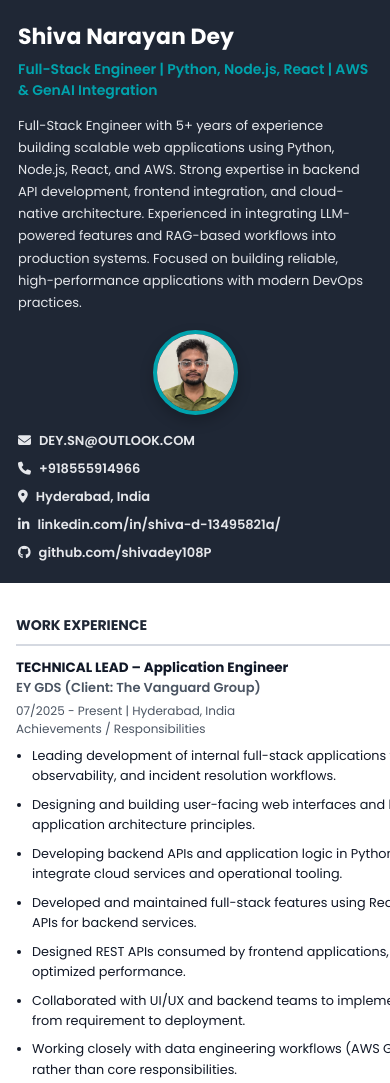
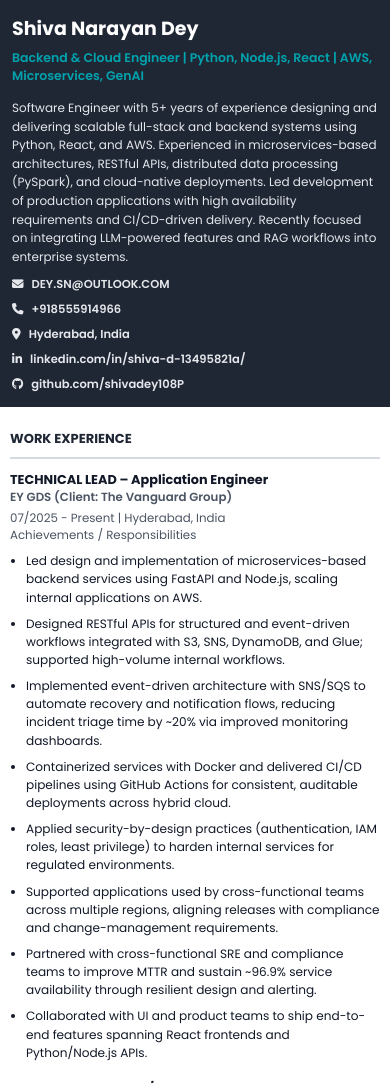
Before and after one commit to shivadey108P/shiva_dey_resume_builder, a plain HTML site: page index.html in a window 390 px wide. Shown: the top 1083 px of the page. Drawn offline with Linux system fonts and the light colour scheme.

Commit message:
Updated resume

```diff
--- a/index.html
+++ b/index.html
@@ -1,5 +1,6 @@
 <!DOCTYPE html>
 <html lang="en">
+
 <head>
   <meta charset="UTF-8" />
   <meta name="viewport" content="width=device-width, initial-scale=1.0" />
@@ -7,7 +8,9 @@
   <link rel="preconnect" href="https://fonts.googleapis.com">
   <link rel="preconnect" href="https://fonts.gstatic.com" crossorigin>
   <link href="https://fonts.googleapis.com/css2?family=Poppins:wght@400;500;600;700&display=swap" rel="stylesheet">
-  <link rel="stylesheet" href="https://cdnjs.cloudflare.com/ajax/libs/font-awesome/6.5.1/css/all.min.css" integrity="sha512-DTOQO9RWCH3ppGqcWaEA1BIZOC6xxalwEsw9c2QQeAIftl+Vegovlnee1c9QX4TctnWMn13TZye+giMm8e2LwA==" crossorigin="anonymous" referrerpolicy="no-referrer" />
+  <link rel="stylesheet" href="https://cdnjs.cloudflare.com/ajax/libs/font-awesome/6.5.1/css/all.min.css"
+    integrity="sha512-DTOQO9RWCH3ppGqcWaEA1BIZOC6xxalwEsw9c2QQeAIftl+Vegovlnee1c9QX4TctnWMn13TZye+giMm8e2LwA=="
+    crossorigin="anonymous" referrerpolicy="no-referrer" />
   <style>
     :root {
       --navy: #1f2735;
@@ -62,9 +65,15 @@ a {
       color: #fff;
       padding: 24px 28px;
       display: grid;
-  grid-template-columns: 1.6fr auto 1.1fr;
+      grid-template-columns: 2fr 1.2fr;
       gap: 20px;
       align-items: center;
+    }
+
+    /* Ensure header columns can shrink for wrapping */
+    .headline,
+    .contact {
+      min-width: 0;
     }
 
     .headline h1 {
@@ -85,16 +94,6 @@ a {
       font-size: 14px;
       color: #e5e7eb;
       line-height: 1.6;
-}
-
-.profile-pic {
-  width: 115px;
-  height: 115px;
-  border-radius: 50%;
-  object-fit: cover;
-  border: 4px solid var(--teal);
-  box-shadow: 0 6px 14px rgba(0,0,0,0.22);
-  justify-self: center;
     }
 
     .contact {
@@ -126,6 +125,11 @@ a {
       padding: 20px 24px 28px;
     }
 
+    /* Allow grid children to shrink and wrap on small screens */
+    .content>* {
+      min-width: 0;
+    }
+
     /* Cards */
     .section-card {
       background: var(--card);
@@ -153,6 +157,11 @@ a {
       gap: 8px;
     }
 
+    /* Permit flex children to shrink so long text wraps instead of overflowing */
+    .role-header>div {
+      min-width: 0;
+    }
+
     .role-title {
       font-weight: 700;
       font-size: 13.5px;
@@ -178,6 +187,9 @@ a {
       margin-bottom: 8px;
       font-size: 13px;
       line-height: 1.5;
+      overflow-wrap: anywhere;
+      word-break: break-word;
+      word-wrap: break-word;
     }
 
     /* Skills Pills */
@@ -241,12 +253,6 @@ a {
         text-align: left;
       }
 
-  .profile-pic {
-    width: 85px;
-    height: 85px;
-    justify-self: center;
-  }
-
       .headline h1 {
         font-size: 22px;
       }
@@ -299,23 +305,130 @@ a {
         gap: 4px;
       }
     }
+
+    @media (max-width: 700px) {
+
+      .topbar {
+        padding: 16px 14px;
+        gap: 12px;
+      }
+
+      .headline h1 {
+        font-size: 20px;
+      }
+
+      .headline h2 {
+        font-size: 13px;
+      }
+
+      .headline p {
+        font-size: 12.5px;
+        line-height: 1.6;
+      }
+
+      .contact-info {
+        font-size: 12px;
+      }
+
+      .content {
+        padding: 12px;
+        gap: 12px;
+      }
+
+      .section-card {
+        padding: 14px 0;
+      }
+
+      .section-title {
+        font-size: 13.5px;
+      }
+
+      .bullets li,
+      .tech-item p,
+      .project-desc {
+        font-size: 12.4px;
+        line-height: 1.55;
+      }
+
+      .pill {
+        font-size: 11px;
+        padding: 6px 9px;
+      }
+
+      .role-title {
+        font-size: 12.8px;
+      }
+
+      .role-meta,
+      .role-company {
+        font-size: 11.8px;
+      }
+    }
+
+    @media (max-width: 600px) {
+
+      .topbar {
+        padding: 14px 12px;
+        gap: 10px;
+      }
+
+      .headline h1 {
+        font-size: 19px;
+      }
+
+      .headline h2 {
+        font-size: 12.5px;
+      }
+
+      .headline p {
+        font-size: 12px;
+        line-height: 1.55;
+      }
+
+      .contact-info {
+        font-size: 11.5px;
+      }
+
+      .content {
+        padding: 10px;
+        gap: 10px;
+      }
+
+      .section-card {
+        padding: 12px 0;
+      }
+
+      .section-title {
+        font-size: 13px;
+      }
+
+      .bullets li,
+      .tech-item p,
+      .project-desc {
+        font-size: 12.1px;
+        line-height: 1.5;
+      }
+
+      .pill {
+        font-size: 10.8px;
+        padding: 6px 8px;
+      }
+    }
   </style>
 </head>
+
 <body>
   <div class="page">
     <header class="topbar">
       <div class="headline">
         <h1>Shiva Narayan Dey</h1>
-       <h2>Full-Stack Engineer | Python, Node.js, React | AWS & GenAI Integration</h2>
-        <p>
-Full-Stack Engineer with 5+ years of experience building scalable web applications using Python, Node.js, React, and AWS.
-Strong expertise in backend API development, frontend integration, and cloud-native architecture.
-Experienced in integrating LLM-powered features and RAG-based workflows into production systems.
-Focused on building reliable, high-performance applications with modern DevOps practices.
-</p>
+        <h2>Backend & Cloud Engineer | Python, Node.js, React | AWS, Microservices, GenAI</h2>
+        <p>Software Engineer with 5+ years of experience designing and delivering scalable full-stack and backend
+          systems using Python, React, and AWS. Experienced in microservices-based architectures, RESTful APIs,
+          distributed data processing (PySpark), and cloud-native deployments. Led development of production
+          applications with high availability requirements and CI/CD-driven delivery. Recently focused on integrating
+          LLM-powered features and RAG workflows into enterprise systems.</p>
       </div>
-
-      <img class="profile-pic" src="images/my_pic.jpeg" alt="Profile Photo" />
       <div class="contact">
         <div class="contact-info">
           <a class="contact-row" href="mailto:DEY.SN@OUTLOOK.COM">
@@ -326,11 +439,13 @@ Focused on building reliable, high-performance applications with modern DevOps p
             <span class="icon" aria-hidden="true"><i class="fa-solid fa-phone"></i></span>
             <span>+918555914966</span>
           </a>
-          <a class="contact-row" href="https://maps.google.com/?q=Hyderabad%2C%20India" target="_blank" rel="noopener noreferrer">
+          <a class="contact-row" href="https://maps.google.com/?q=Hyderabad%2C%20India" target="_blank"
+            rel="noopener noreferrer">
             <span class="icon" aria-hidden="true"><i class="fa-solid fa-location-dot"></i></span>
             <span>Hyderabad, India</span>
           </a>
-          <a class="contact-row" href="https://www.linkedin.com/in/shiva-d-13495821a/" target="_blank" rel="noopener noreferrer">
+          <a class="contact-row" href="https://www.linkedin.com/in/shiva-d-13495821a/" target="_blank"
+            rel="noopener noreferrer">
             <span class="icon" aria-hidden="true"><i class="fa-brands fa-linkedin-in"></i></span>
             <span>linkedin.com/in/shiva-d-13495821a/</span>
           </a>
@@ -358,19 +473,22 @@ Focused on building reliable, high-performance applications with modern DevOps p
 
             <div class="role-meta">Achievements / Responsibilities</div>
             <ul class="bullets">
-              <li>Leading development of internal full-stack applications to improve system availability, observability, and incident resolution workflows.</li>
-              <li>Designing and building user-facing web interfaces and backend services using modern application architecture principles.</li>
-              <li>Developing backend APIs and application logic in Python that abstract data pipelines and integrate cloud services and operational tooling.</li>
-<li>Developed and maintained full-stack features using React for frontend and Python/Node.js APIs for backend services.</li>
-<li>Designed REST APIs consumed by frontend applications, ensuring efficient data flow and optimized performance.</li>
-<li>Collaborated with UI/UX and backend teams to implement end-to-end application features from requirement to deployment.</li>
-              <li>Working closely with data engineering workflows (AWS Glue, PySpark) as backend integrations rather than core responsibilities.</li>
-              <li>Designing and implementing cloud-native application components on AWS, including scalable storage, messaging, and service orchestration.</li>
-<li>Implemented frontend state management and optimized component rendering for improved user experience.</li>
-              <li>Implementing event-driven application workflows using AWS services to automate system notifications and recovery actions.</li>
-              <li>Driving application reliability improvements by enhancing monitoring dashboards, alerting mechanisms, and recovery automation.</li>
-              <li>Contributing to an MTTR reduction initiative by building application features that streamline diagnostics, triage, and resolution.</li>
-              <li>Supporting high availability (~96.9%) through resilient application design across hybrid legacy and cloud environments.</li>
+              <li>Led design and implementation of microservices-based backend services using FastAPI and Node.js,
+                scaling internal applications on AWS.</li>
+              <li>Designed RESTful APIs for structured and event-driven workflows integrated with S3, SNS, DynamoDB, and
+                Glue; supported high-volume internal workflows.</li>
+              <li>Implemented event-driven architecture with SNS/SQS to automate recovery and notification flows,
+                reducing incident triage time by ~20% via improved monitoring dashboards.</li>
+              <li>Containerized services with Docker and delivered CI/CD pipelines using GitHub Actions for consistent,
+                auditable deployments across hybrid cloud.</li>
+              <li>Applied security-by-design practices (authentication, IAM roles, least privilege) to harden internal
+                services for regulated environments.</li>
+              <li>Supported applications used by cross-functional teams across multiple regions, aligning releases with
+                compliance and change-management requirements.</li>
+              <li>Partnered with cross-functional SRE and compliance teams to improve MTTR and sustain ~96.9% service
+                availability through resilient design and alerting.</li>
+              <li>Collaborated with UI and product teams to ship end-to-end features spanning React frontends and
+                Python/Node.js APIs.</li>
             </ul>
           </div>
 
@@ -385,13 +503,16 @@ Focused on building reliable, high-performance applications with modern DevOps p
 
             <div class="role-meta">Achievements / Responsibilities</div>
             <ul class="bullets">
-              <li>Worked on enterprise-scale applications with a strong focus on backend systems, APIs, and end-to-end application workflows.</li>
-              <li>Developed Python-based utilities and automation frameworks to validate business logic, data consistency, and API behavior.</li>
-              <li>Designed and executed SQL-based validations across multiple data stores to ensure correctness of application flows.</li>
-              <li>Collaborated closely with backend and integration teams to debug REST API issues, data mismatches, and service failures.</li>
-              <li>Gained hands-on experience working with RESTful services, relational databases, Linux-based environments, and cloud-hosted applications.</li>
-              <li>Actively participated in release cycles and production support activities, improving issue diagnosis and resolution efficiency.</li>
-              <li>Contributed to process improvements, internal tooling, and technical documentation to enhance overall team productivity.</li>
+              <li>Built backend utilities and service-level validation frameworks in Python to support enterprise
+                application reliability.</li>
+              <li>Designed SQL-based validation pipelines ensuring data integrity across relational data stores for
+                high-volume internal workflows.</li>
+              <li>Debugged REST API integrations and service-to-service communication issues across distributed systems
+                in Linux-based cloud environments.</li>
+              <li>Containerized services with Docker and contributed to CI/CD pipelines (GitHub Actions) for repeatable
+                deployments.</li>
+              <li>Partnered with cross-functional teams during release cycles and production support, strengthening
+                incident response and documentation.</li>
             </ul>
           </div>
 
@@ -403,7 +524,8 @@ Focused on building reliable, high-performance applications with modern DevOps p
             <div class="role-title">AWS Certified Cloud Practitioner</div>
             <div class="role-meta">11/2024 - 11/2027</div>
           </div>
-          <div class="role-meta">https://cp.certmetrics.com/amazon/en/public/verify/credential/9ddc675bcebd470fb458b0207b112c75</div>
+          <div class="role-meta">
+            https://cp.certmetrics.com/amazon/en/public/verify/credential/9ddc675bcebd470fb458b0207b112c75</div>
         </section>
 
         <section class="section-card">
@@ -443,11 +565,12 @@ Focused on building reliable, high-performance applications with modern DevOps p
         <section class="section-card">
           <h3 class="section-title">Skills</h3>
           <ul class="pill-list">
-            <li class="pill">Full-Stack Application Development</li>
-            <li class="pill">REST API Design & Integration</li>
+            <li class="pill">Microservices & REST API Design</li>
+            <li class="pill">Backend Engineering (Python, Node.js)</li>
             <li class="pill">Cloud-Native Architecture (AWS)</li>
-            <li class="pill">Event-Driven Application Design</li>
-            <li class="pill">GenAI-Enabled Features (RAG)</li>
+            <li class="pill">CI/CD & Observability</li>
+            <li class="pill">Event-Driven Workflows (SNS/SQS)</li>
+            <li class="pill">GenAI Integration (RAG)</li>
           </ul>
         </section>
 
@@ -475,12 +598,14 @@ Focused on building reliable, high-performance applications with modern DevOps p
 
             <div class="tech-item">
               <h4>Cloud & DevOps</h4>
-              <p>AWS (S3, DynamoDB, SNS, IAM, CloudWatch, Redshift, Glue), Docker, GitHub Actions, Linux</p>
+              <p>AWS (S3, DynamoDB, SNS/SQS, API Gateway, IAM, CloudWatch, Redshift, Glue), Docker, GitHub Actions
+                (CI/CD), Linux, monitoring & alerting</p>
             </div>
 
             <div class="tech-item">
               <h4>Application Architecture</h4>
-              <p>Service-Oriented Architecture, Event-Driven Systems, Data Integration</p>
+              <p>Microservices Architecture, Service-Oriented Architecture, Event-Driven Systems, Service-to-Service
+                Communication</p>
             </div>
 
             <div class="tech-item">
@@ -490,7 +615,8 @@ Focused on building reliable, high-performance applications with modern DevOps p
 
             <div class="tech-item">
               <h4>Generative AI</h4>
-  <p>LLM Integration (OpenAI, AWS Bedrock), RAG-based Workflows, Prompt Engineering, API-based AI Integration</p>
+              <p>LLM Integration (OpenAI, AWS Bedrock), RAG-based Workflows, Prompt Engineering, API-based AI
+                Integration</p>
             </div>
             <div class="tech-item">
               <h4>System Design & Reliability</h4>
@@ -512,7 +638,9 @@ Integrated LLM APIs (AWS Bedrock/OpenAI) to implement RAG-based knowledge retrie
             Designed REST APIs for AI inference and deployed using Docker and CI/CD pipelines.
             Implemented DevOps-focused automation workflows for incident troubleshooting and monitoring.
           </p>
-          <p class="project-desc"><b>GitHub repo: </b> <a href="https://github.com/shivadey108P/devops-ai-assistant">https://github.com/shivadey108P/devops-ai-assistant</a></p>
+          <p class="project-desc"><b>GitHub repo: </b> <a
+              href="https://github.com/shivadey108P/devops-ai-assistant">https://github.com/shivadey108P/devops-ai-assistant</a>
+          </p>
         </section>
 
         <section class="section-card">
@@ -544,10 +672,12 @@ Implemented DevOps-focused automation workflows for incident troubleshooting and
 
         <section class="section-card">
           <h3 class="section-title">Interests</h3>
-          <div class="pill" style="display: inline-block;">Fitness & strength training, boxing, badminton, chess, piano</div>
+          <div class="pill" style="display: inline-block;">Fitness & strength training, boxing, badminton, chess, piano
+          </div>
         </section>
       </aside>
     </div>
   </div>
 </body>
+
 </html>
```
Lines whose indentation alone changed are shown as unchanged.
